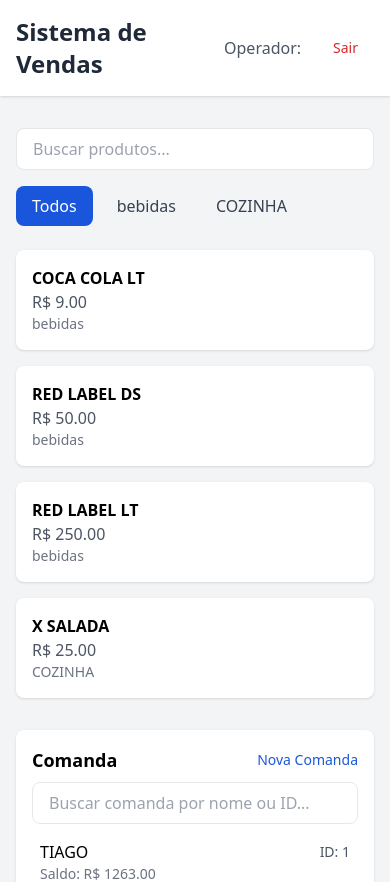
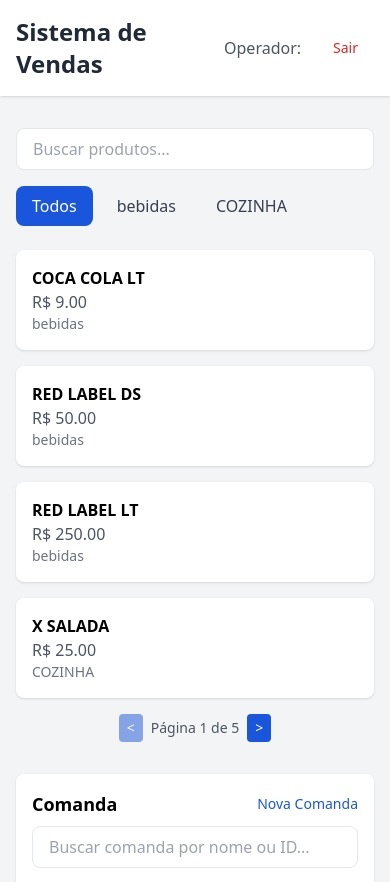
Before and after one commit to TiagoMontes/BAR, a Next.js app: page /vendas in a window 390 px wide. Shown: the top 882 px of the page. Built offline with nearby package versions, Linux system fonts and the light colour scheme; sample sign-in values are in the browser's storage.

Commit message:
feat: implementa paginação responsiva com limite de 4 itens no mobile e 9 no desktop

```diff
--- a/components/VendasInterface.js
+++ b/components/VendasInterface.js
@@ -20,6 +20,18 @@ export default function VendasInterface({ user }) {
   const [showComandaDetalhes, setShowComandaDetalhes] = useState(false)
   const [saleStatus, setSaleStatus] = useState(null)
   const [lastSaleCupom, setLastSaleCupom] = useState(null)
+  const [currentPage, setCurrentPage] = useState(1)
+  const [isMobile, setIsMobile] = useState(false)
+
+  // Detect mobile screen
+  useEffect(() => {
+    const checkMobile = () => {
+      setIsMobile(window.innerWidth < 768)
+    }
+    checkMobile()
+    window.addEventListener('resize', checkMobile)
+    return () => window.removeEventListener('resize', checkMobile)
+  }, [])
 
   // Get unique sectors
   const setores = ['todos', ...new Set(produtos.map(p => p.Setor))]
@@ -30,6 +42,18 @@ export default function VendasInterface({ user }) {
     const matchesSetor = selectedSetor === 'todos' || produto.Setor === selectedSetor
     return matchesSearch && matchesSetor
   })
+
+  // Calculate pagination
+  const productsPerPage = isMobile ? 4 : 9
+  const totalPages = Math.ceil(filteredProdutos.length / productsPerPage)
+  const startIndex = (currentPage - 1) * productsPerPage
+  const endIndex = startIndex + productsPerPage
+  const currentProducts = filteredProdutos.slice(startIndex, endIndex)
+
+  // Reset to first page when filters change
+  useEffect(() => {
+    setCurrentPage(1)
+  }, [searchTerm, selectedSetor])
 
   // Filter comandas based on search term
   const filteredComandas = comandas.filter(comanda =>
@@ -210,12 +234,12 @@ export default function VendasInterface({ user }) {
 
           {/* Products Grid */}
           <div className="grid grid-cols-1 sm:grid-cols-2 lg:grid-cols-3 gap-4">
-            {filteredProdutos.length === 0 ? (
+            {currentProducts.length === 0 ? (
               <div className="col-span-full text-center py-8 text-gray-500">
                 Nenhum produto encontrado
               </div>
             ) : (
-              filteredProdutos.map(produto => (
+              currentProducts.map(produto => (
                 <div
                   key={produto.Id}
                   className="bg-white p-4 rounded-lg shadow hover:shadow-md transition-shadow cursor-pointer"
@@ -228,6 +252,31 @@ export default function VendasInterface({ user }) {
               ))
             )}
           </div>
+
+          {/* Pagination Controls */}
+          {totalPages > 1 && (
+            <div className="flex justify-center items-center gap-2 mt-4">
+              <button
+                onClick={() => setCurrentPage(prev => Math.max(prev - 1, 1))}
+                disabled={currentPage === 1}
+                className="px-2 py-1 text-sm rounded bg-primary text-white hover:bg-primary-dark disabled:opacity-50 disabled:cursor-not-allowed"
+              >
+                &lt;
+              </button>
+
+              <span className="text-sm text-gray-600">
+                Página {currentPage} de {totalPages}
+              </span>
+
+              <button
+                onClick={() => setCurrentPage(prev => Math.min(prev + 1, totalPages))}
+                disabled={currentPage === totalPages}
+                className="px-2 py-1 text-sm rounded bg-primary text-white hover:bg-primary-dark disabled:opacity-50 disabled:cursor-not-allowed"
+              >
+                &gt;
+              </button>
+            </div>
+          )}
         </div>
 
         {/* Right Column - Cart and Controls */}
--- a/data/comandas.json
+++ b/data/comandas.json
@@ -2,7 +2,7 @@
   {
     "Idcomanda": 1,
     "Cliente": "TIAGO",
-    "saldo": 1263,
+    "saldo": 1288,
     "Entrada": "31/05/2025, 18:00:33"
   },
   {
@@ -38,7 +38,7 @@
   {
     "Idcomanda": 7,
     "Cliente": "SARAH",
-    "saldo": 0,
+    "saldo": 250,
     "Entrada": "01/06/2025, 09:52:58"
   },
   {
--- a/data/produtos.json
+++ b/data/produtos.json
@@ -34,5 +34,111 @@
      "Comissao":1,
      "Id setor":2,
      "Setor": "COZINHA"
-  }
+  },
+  {
+   "Id":5,
+   "Descricao": "X SALADA",
+   "Preco": 25.00,
+   "Preco Atendente": 25.00,
+   "Comissao":1,
+   "Id setor":2,
+   "Setor": "COZINHA"
+},
+{
+   "Id":6,
+   "Descricao": "X SALADA",
+   "Preco": 25.00,
+   "Preco Atendente": 25.00,
+   "Comissao":1,
+   "Id setor":2,
+   "Setor": "COZINHA"
+},  {
+   "Id":7,
+   "Descricao": "X SALADA",
+   "Preco": 25.00,
+   "Preco Atendente": 25.00,
+   "Comissao":1,
+   "Id setor":2,
+   "Setor": "COZINHA"
+},  {
+   "Id":9,
+   "Descricao": "X SALADA",
+   "Preco": 25.00,
+   "Preco Atendente": 25.00,
+   "Comissao":1,
+   "Id setor":2,
+   "Setor": "COZINHA"
+},{
+   "Id":10,
+   "Descricao": "X SALADA",
+   "Preco": 25.00,
+   "Preco Atendente": 25.00,
+   "Comissao":1,
+   "Id setor":2,
+   "Setor": "COZINHA"
+},  {
+   "Id":11,
+   "Descricao": "X SALADA",
+   "Preco": 25.00,
+   "Preco Atendente": 25.00,
+   "Comissao":1,
+   "Id setor":2,
+   "Setor": "COZINHA"
+},  {
+   "Id":12,
+   "Descricao": "X SALADA",
+   "Preco": 25.00,
+   "Preco Atendente": 25.00,
+   "Comissao":1,
+   "Id setor":2,
+   "Setor": "COZINHA"
+},{
+   "Id":13,
+   "Descricao": "X SALADA",
+   "Preco": 25.00,
+   "Preco Atendente": 25.00,
+   "Comissao":1,
+   "Id setor":2,
+   "Setor": "COZINHA"
+},  {
+   "Id":14,
+   "Descricao": "X SALADA",
+   "Preco": 25.00,
+   "Preco Atendente": 25.00,
+   "Comissao":1,
+   "Id setor":2,
+   "Setor": "COZINHA"
+},  {
+   "Id":15,
+   "Descricao": "X SALADA",
+   "Preco": 25.00,
+   "Preco Atendente": 25.00,
+   "Comissao":1,
+   "Id setor":2,
+   "Setor": "COZINHA"
+}, {
+   "Id":16,
+   "Descricao": "X SALADA",
+   "Preco": 25.00,
+   "Preco Atendente": 25.00,
+   "Comissao":1,
+   "Id setor":2,
+   "Setor": "COZINHA"
+},  {
+   "Id":17,
+   "Descricao": "X SALADA",
+   "Preco": 25.00,
+   "Preco Atendente": 25.00,
+   "Comissao":1,
+   "Id setor":2,
+   "Setor": "COZINHA"
+},  {
+   "Id":18,
+   "Descricao": "X SALADA",
+   "Preco": 25.00,
+   "Preco Atendente": 25.00,
+   "Comissao":1,
+   "Id setor":2,
+   "Setor": "COZINHA"
+}
 ]
--- a/data/sessoes.json
+++ b/data/sessoes.json
@@ -2,8 +2,8 @@
   "sessoes": [
     {
       "operadorId": 1,
-      "inicio": "2025-06-01T14:56:40.823Z",
-      "ultimoAcesso": "2025-06-01T14:56:40.823Z"
+      "inicio": "2025-06-01T16:01:53.377Z",
+      "ultimoAcesso": "2025-06-01T16:01:53.377Z"
     }
   ]
 }
```
Also changed, not shown: 2 other files (tests, documents, lock files or other folders).
